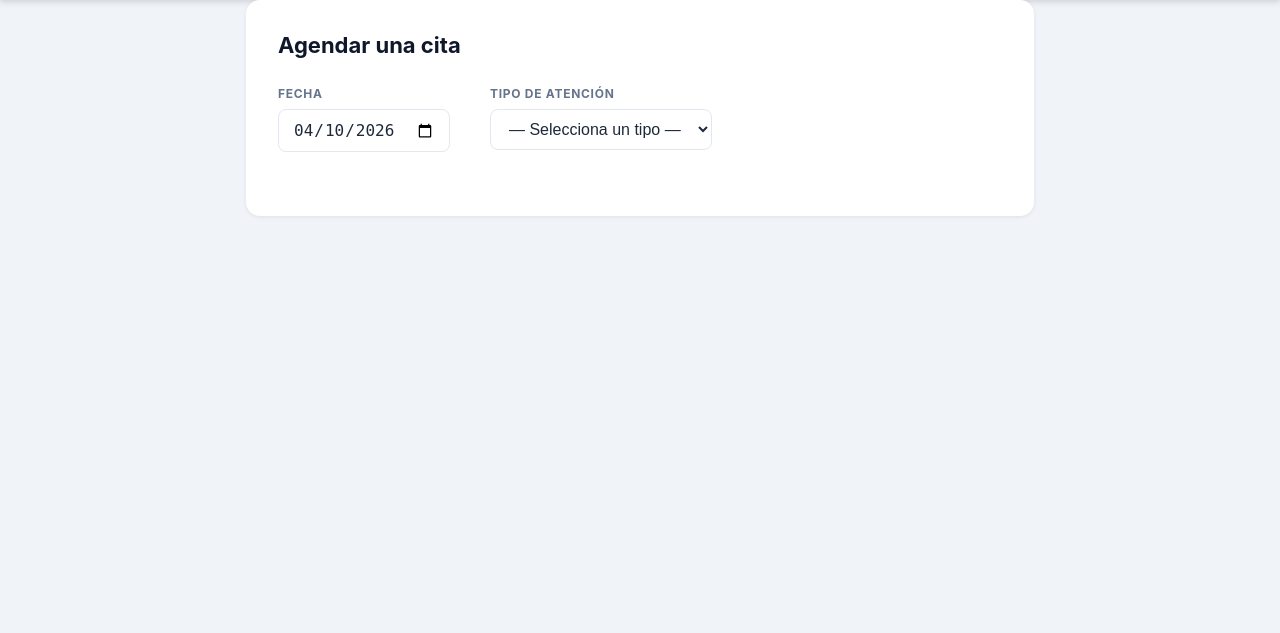
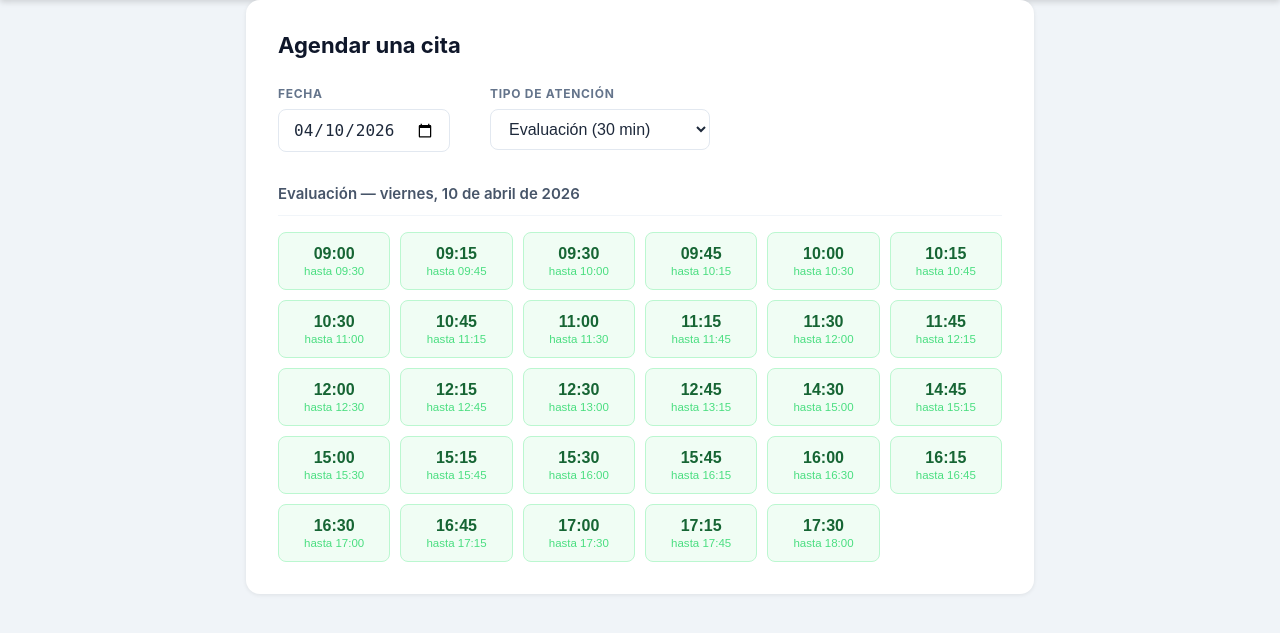
Before and after one commit to FloYanez/desafio-cero-2026, a Flask app: page / in a window 1280 px wide. Shown: the part 61-694 px from the top of the page. Run offline with Flask 3, Linux system fonts and the light colour scheme.

Commit message:
✨ Add default values

```diff
--- a/static/app.js
+++ b/static/app.js
@@ -20,12 +20,12 @@ const TYPE_LABELS = {
   TRATAMIENTO: "Tratamiento",
 };
 
-let selectedType = null;
+const typeSelect = document.getElementById("type-select");
+
+let selectedType = typeSelect.value;
 let pendingSlot = null;
 
 // ── Type selector ────────────────────────────────────────────────────────────
-
-const typeSelect = document.getElementById("type-select");
 
 typeSelect.addEventListener("change", () => {
   selectedType = typeSelect.value || null;
@@ -42,6 +42,10 @@ typeSelect.addEventListener("change", () => {
 datePicker.addEventListener("change", () => {
   if (selectedType) fetchSlots();
 });
+
+// ── Carga inicial ────────────────────────────────────────────────────────────
+
+fetchSlots();
 
 // ── Fetch availability ───────────────────────────────────────────────────────
 
--- a/templates/index.html
+++ b/templates/index.html
@@ -15,8 +15,7 @@
     <div class="form-group">
       <label for="type-select">Tipo de atención</label>
       <select id="type-select">
-        <option value="">— Selecciona un tipo —</option>
-        <option value="EVALUACION">Evaluación (30 min)</option>
+        <option value="EVALUACION" selected>Evaluación (30 min)</option>
         <option value="TRATAMIENTO">Tratamiento (45 min)</option>
       </select>
     </div>
```
